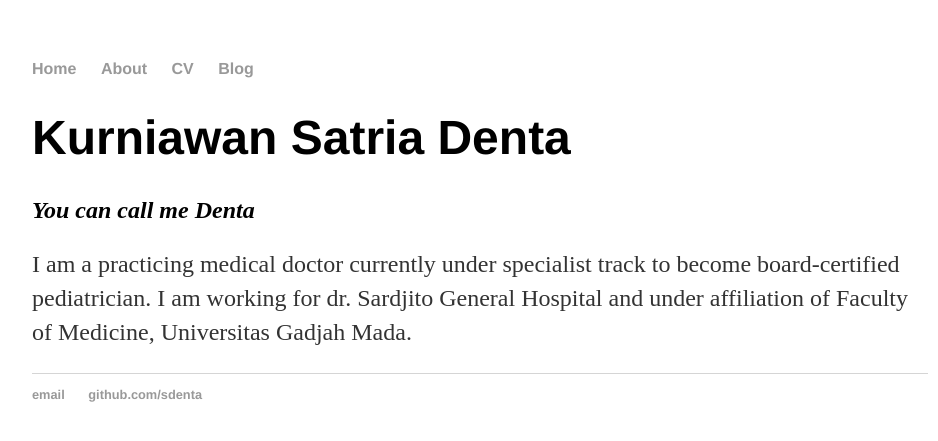
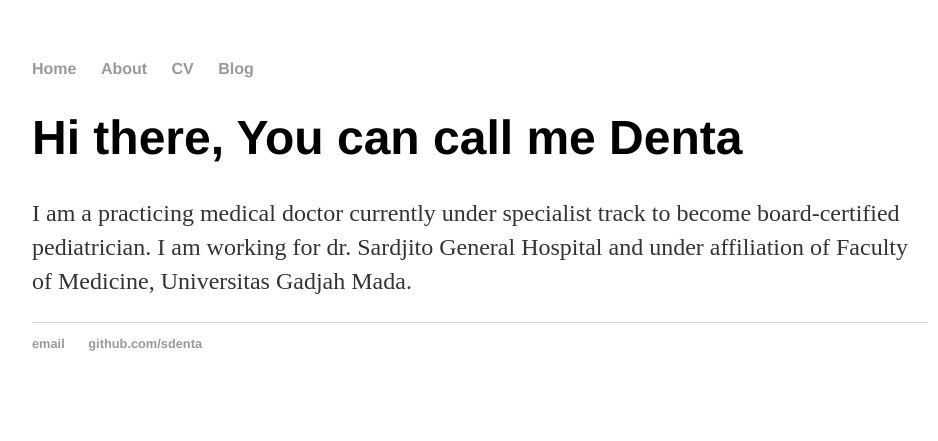
Before and after one commit to sdenta/sdenta.github.io, a Jekyll site: the page built from index.html, in a window 1280 px wide. Shown: the top 441 px of the page, without its empty margins (160-1098 px from the left). Built offline with Jekyll 4.4.1, drawn with Linux system fonts in a browser that asks for light colours.

Commit message:
Update index.html
changing content to jekyll style

```diff
--- a/index.html
+++ b/index.html
@@ -1,31 +1,8 @@
-<!DOCTYPE html>
-<html>
-	<head>
-		<title>Kurniawan Satria Denta</title>
-		<!-- link to main stylesheet -->
-		<link rel="stylesheet" type="text/css" href="/css/main.css">
-	</head>
-	<body>
-		<nav>
-    		<ul>
-        		<li><a href="/">Home</a></li>
-	        	<li><a href="/about">About</a></li>
-        		<li><a href="/cv">CV</a></li>
-        		<li><a href="/blog">Blog</a></li>
-    		</ul>
-		</nav>
-		<div class="container">
-    		<div class="blurb">
-        		<h1>Kurniawan Satria Denta</h1>
-			<h2><i>You can call me Denta</i></h2>
-				<p>I am a practicing medical doctor currently under specialist track to become board-certified pediatrician. I am working for dr. Sardjito General Hospital and under affiliation of Faculty of Medicine, Universitas Gadjah Mada. </p>
-    		</div><!-- /.blurb -->
-		</div><!-- /.container -->
-		<footer>
-    		<ul>
-        		<li><a href="mailto:drdenta@icloud.com">email</a></li>
-        		<li><a href="https://github.com/sdenta">github.com/sdenta</a></li>
-			</ul>
-		</footer>
-	</body>
-</html>
+---
+layout: default
+title: Hank Quinlan, Horrible Cop
+---
+<div class="blurb">
+	<h1>Hi there, You can call me Denta</h1>
+	<p>I am a practicing medical doctor currently under specialist track to become board-certified pediatrician. I am working for dr. Sardjito General Hospital and under affiliation of Faculty of Medicine, Universitas Gadjah Mada. </p>
+</div><!-- /.blurb -->
```
